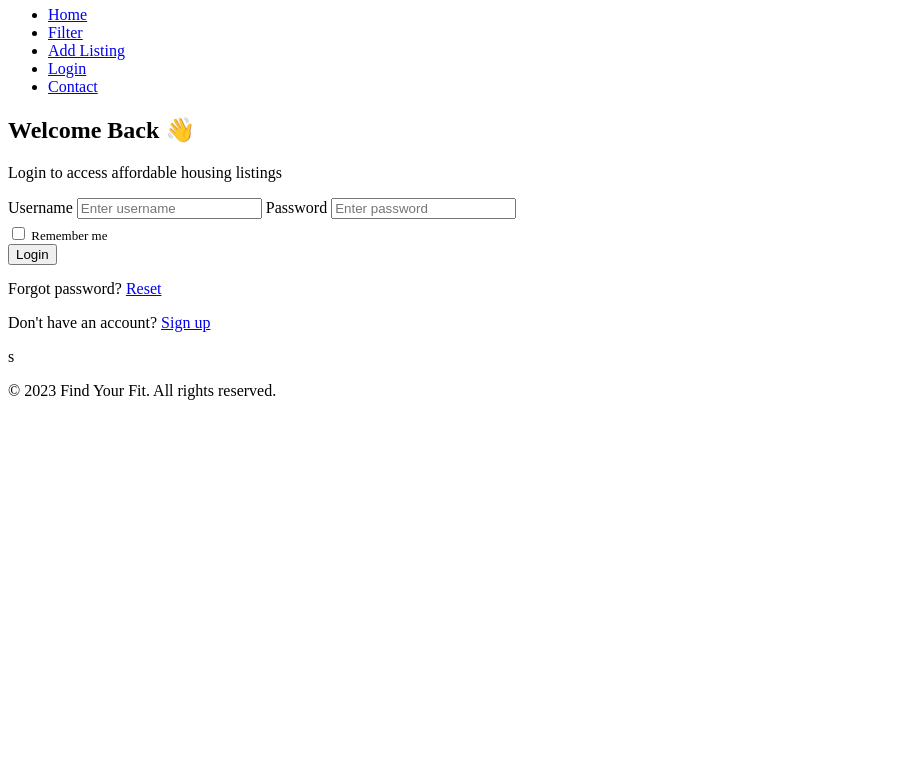
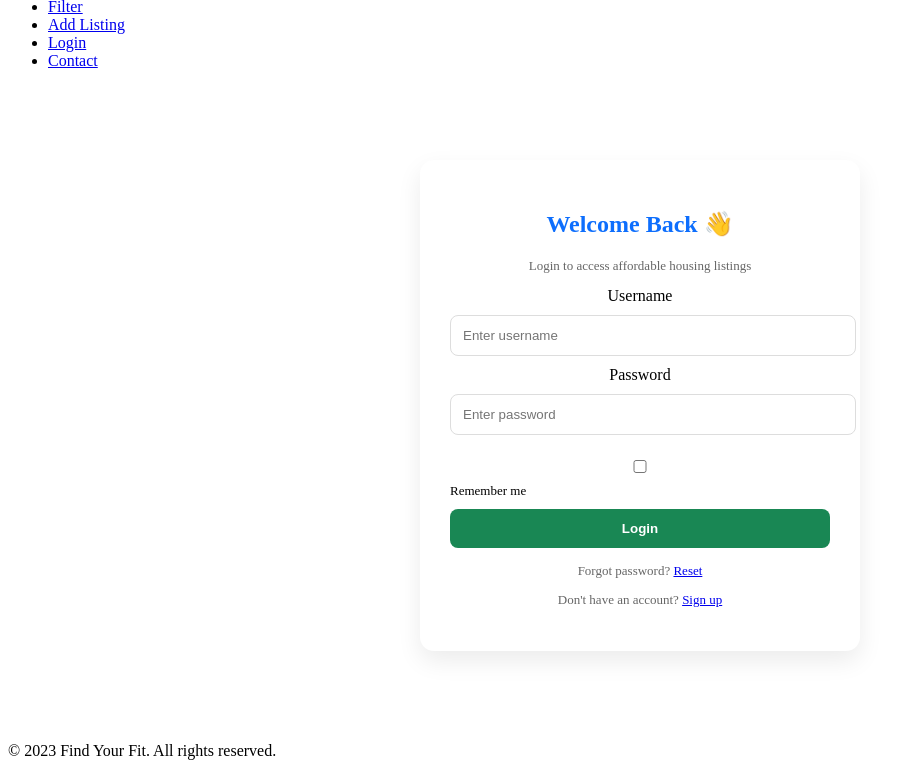
Before and after one commit to preciousmaina-2007/Affordable-Housing-Project, a website: page login.html in a window 1280 px wide. Shown: the part 101-877 px from the top of the page, without its empty margins (0-911 px from the left). Before the commit the page ends 800 px from the top, so only its background shows below. Drawn offline with Linux system fonts and the light colour scheme.

Commit message:
corrected login style design

```diff
--- a/login.html
+++ b/login.html
@@ -4,7 +4,72 @@
     <meta charset="UTF-8">
     <meta name="viewport" content="width=device-width, initial-scale=1.0">
     <title>login</title>
-    link rel="stylesheet" href="style.css">
+    <style>
+        .login-container {
+    display: flex;
+    justify-content: center;
+    align-items: center;
+    height: 80vh;
+}
+    .login-box {
+    background: white;
+    width: 100%;
+    max-width: 380px;
+    padding: 30px;
+    border-radius: 14px;
+    box-shadow: 0 10px 25px rgba(0,0,0,0.08);
+    text-align: center;
+}
+
+.login-box h2 {
+    color: #0d6efd;
+    margin-bottom: 20px;
+}
+
+.login-box input {
+    width: 100%;
+    padding: 12px;
+    margin: 10px 0;
+    border: 1px solid #ddd;
+    border-radius: 8px;
+    transition: 0.3s;
+}
+
+.login-box input:focus {
+    border-color: #0d6efd;
+    box-shadow: 0 0 0 3px rgba(13,110,253,0.2);
+}
+
+.login-box button {
+    width: 100%;
+    padding: 12px;
+    background: #198754;
+    color: white;
+    border: none;
+    border-radius: 8px;
+    cursor: pointer;
+    font-weight: bold;
+    margin-top: 10px;
+    transition: 0.3s;
+}
+
+.login-box button:hover {
+    background: #157347;
+    transform: scale(1.02);
+}
+
+.login-box p {
+    margin-top: 12px;
+    font-size: 13px;
+    color: #666;
+}
+style>
+    nav {
+    background: #0d6efd;
+    padding: 15px 0;
+    color: white;
+}
+    </style>
 </head>
 <body>
     <nav></nav>
@@ -58,7 +123,7 @@
 
     </div>
 
-</div>s
+</div>
 </body>
 <footer></footer>
     <p>&copy; 2023 Find Your Fit. All rights reserved.</p>
```
